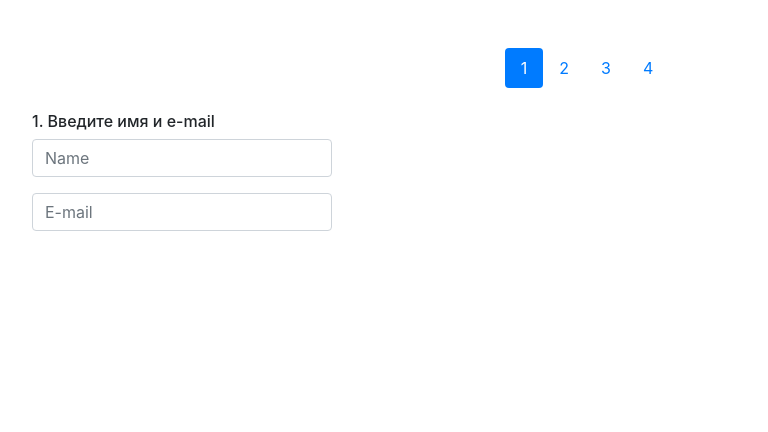
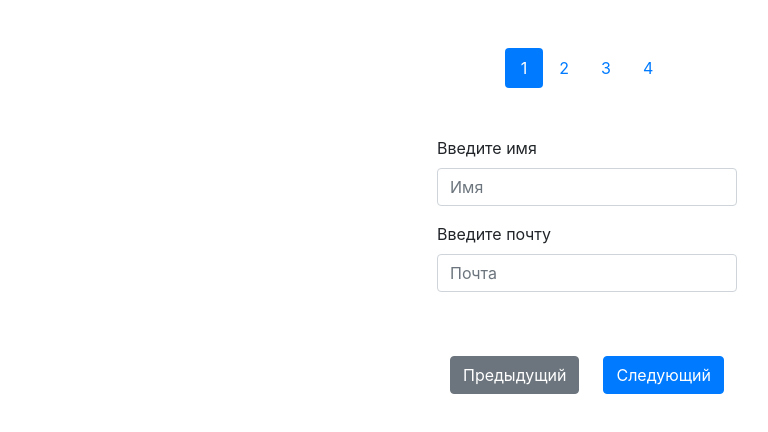
Before and after one commit to KassoBrapik/lun_ua, a React (Create React App) app: page / in a window 1280 px wide. Shown: the top 432 px of the page, without its empty margins (53-821 px from the left). Built offline with nearby package versions, Linux system fonts and the light colour scheme.

Commit message:
create the Form component, put it into App

```diff
--- a/src/App.js
+++ b/src/App.js
@@ -1,53 +1,14 @@
-import React, {Component} from "react"
+import React, { Component } from "react";
+import Form from "./Form"
 
-class App extends Component{
-  render(){
-
-    return(
-      <div className="container">
-        <div className="row">
-          <div className="col-12">
-            <ul className="nav mt-5 nav-pills justify-content-center">
-              <li className="nav-item">
-                <a className="nav-link active" href="#">1</a>
-              </li>
-              <li className="nav-item">
-                <a className="nav-link" href="#">2</a>
-              </li>
-              <li className="nav-item">
-                <a className="nav-link" href="#">3</a>
-              </li>
-              <li className="nav-item">
-                <a className="nav-link" href="#">4</a>
-              </li>
-            </ul>
-            <h6 className="mt-4">1. Введите имя и e-mail</h6>
-            <form className="mt-2">
-              <div className="form-group">
-                <input
-                type="text"
-                className="form-control"
-                id="formGroupExampleInput"
-                placeholder="Name"
-                style={{width: "300px"}}
-                />
-              </div>
-              <div className="form-group">
-                <input
-                type="text"
-                className="form-control"
-                id="formGroupExampleInput2"
-                placeholder="E-mail"
-                style={{ width: "300px" }}
-                />
-              </div>
-            </form>
-          </div>
-        </div>
+class App extends Component {
+  render() {
+    return (
+      <div>
+        <Form />
       </div>
-    )
+    );
   }
-
 }
 
-export default App
+export default App;
--- /dev/null
+++ b/src/Form.js
@@ -0,0 +1,76 @@
+import React, { Component } from "react";
+
+class Form extends Component {
+  render() {
+    return (
+      <div className="container">
+        <div className="row">
+          <div className="col-12">
+            <form className="mt-2">
+              <ul className="nav mt-5 nav-pills justify-content-center">
+                <li className="nav-item">
+                  <a className="nav-link active" href="#">
+                    1
+                  </a>
+                </li>
+                <li className="nav-item">
+                  <a className="nav-link" href="#">
+                    2
+                  </a>
+                </li>
+                <li className="nav-item">
+                  <a className="nav-link" href="#">
+                    3
+                  </a>
+                </li>
+                <li className="nav-item">
+                  <a className="nav-link" href="#">
+                    4
+                  </a>
+                </li>
+              </ul>
+              <div className="step mt-5">
+                <div className="form-group">
+                  <label
+                    for="name"
+                  >Введите имя
+                  </label>
+                  <input
+                    type="text"
+                    className="form-control "
+                    id="name"
+                    placeholder="Имя"
+                    style={{ width: "300px" }}
+                  />
+                </div>
+                <div className="form-group">
+                  <label
+                    for="email"
+                  >Введите почту
+                  </label>
+                  <input
+                    type="text"
+                    className="form-control"
+                    id="email"
+                    placeholder="Почта"
+                    style={{ width: "300px" }}
+                  />
+                </div>
+              </div>
+              <div className="mt-5 text-center">
+                <button type="button" className="btn btn-secondary mr-4">
+                  Предыдущий
+                </button>
+                <button type="button" className="btn btn-primary">
+                  Следующий
+                </button>
+              </div>
+            </form>
+          </div>
+        </div>
+      </div>
+    );
+  }
+}
+
+export default Form;
--- /dev/null
+++ b/src/index.css
@@ -0,0 +1,5 @@
+.step {
+  display: flex;
+  flex-direction: column;
+  align-items: center;
+}
--- a/src/index.js
+++ b/src/index.js
@@ -2,6 +2,7 @@ import React from 'react';
 import { render } from 'react-dom';
 import App from './App';
 import "bootstrap/dist/css/bootstrap.min.css"
+import "./index.css"
 
 
 render(<App />, document.getElementById('root'));
```
